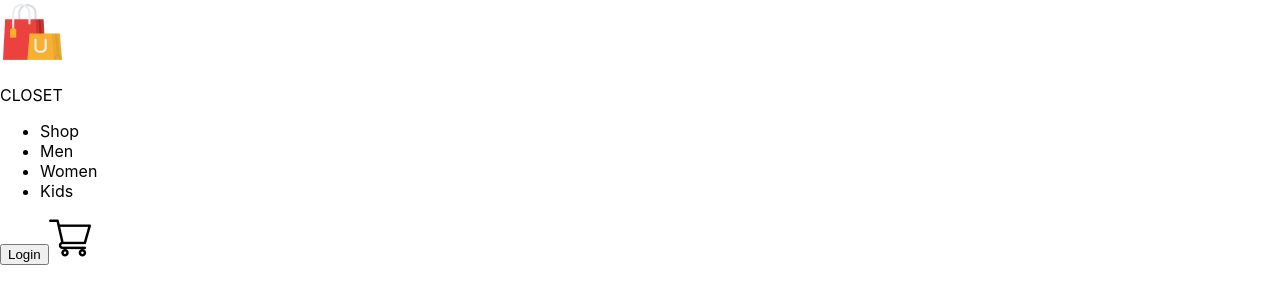
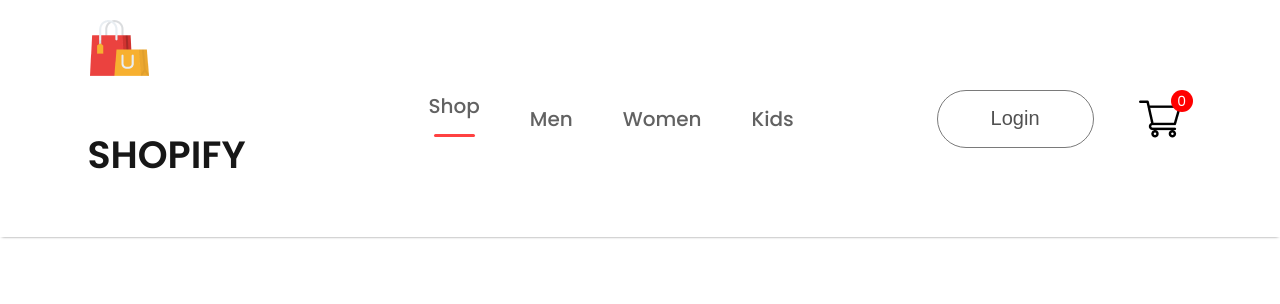
Before and after one commit to OliE99/E-Commerce-Web-App, a React (Create React App) app in the folder front-end/: page / in a window 1280 px wide. Shown: the top 304 px of the page. Built offline with nearby package versions, Linux system fonts and the light colour scheme.

Commit message:
Added Navbar

```diff
--- a/front-end/public/index.html
+++ b/front-end/public/index.html
@@ -10,6 +10,9 @@
       content="Web site created using create-react-app"
     />
     <link rel="apple-touch-icon" href="%PUBLIC_URL%/logo192.png" />
+    <link rel="preconnect" href="https://fonts.googleapis.com">
+    <link rel="preconnect" href="https://fonts.gstatic.com" crossorigin>
+    <link href="https://fonts.googleapis.com/css2?family=Poppins:ital,wght@0,100;0,200;0,300;0,400;0,500;0,600;0,700;0,800;0,900;1,100;1,200;1,300;1,400;1,500;1,600;1,700;1,800;1,900&display=swap" rel="stylesheet">
     <!--
       manifest.json provides metadata used when your web app is installed on a
       user's mobile device or desktop. See https://developers.google.com/web/fundamentals/web-app-manifest/
--- a/front-end/src/Components/Navbar/Navbar.css
+++ b/front-end/src/Components/Navbar/Navbar.css
@@ -0,0 +1,82 @@
+.navbar {
+    display: flex;
+    justify-content: space-around;
+    padding: 16px;
+    box-shadow: 0 1px 3px -2px black;
+}
+
+.nav_logo {
+    display: flex;
+    align-items: center;
+    gap: 10px;
+}
+
+.nav-logo p{
+    color: #171717;
+    font-size: 38px;
+    font-weight: 600;
+}
+
+.nav-menu{
+    display: flex;
+    align-items: center;
+    list-style: none;
+    gap: 50px;
+    color: #626262;
+    font-size: 20px;
+    font-weight: 500;
+}
+
+.nav-menu li{
+    display: flex;
+    flex-direction: column;
+    align-items: center;
+    justify-content: center;
+    gap: 3px;
+    cursor: pointer;
+}
+
+.nav-menu hr{
+    border: none;
+    width: 80%;
+    height: 3px;
+    border-radius: 10px;
+    background: #FF4141;
+}
+
+.nav-login-cart{
+    display: flex;
+    align-items: center;
+    gap: 45px;
+}
+
+.nav-login-cart button{
+    width: 157px;
+    height: 58px;
+    outline: none;
+    border: 1px solid #7a7a7a;
+    border-radius: 75px;
+    color: #515151;
+    font-size: 20px;
+    font-weight: 500;
+    background: white;
+    cursor: pointer;
+}
+
+.nav-login-cart button:active{
+    background: #f3f3f3;
+}
+
+.nav-cart-count{
+    width: 22px;
+    height: 22px;
+    display: flex;
+    justify-content: center;
+    align-items: center;
+    margin-top: -35px;
+    margin-left: -55px;
+    border-radius: 11px;
+    font-size: 14px;
+    background: red;
+    color: white;
+}
--- a/front-end/src/Components/Navbar/Navbar.jsx
+++ b/front-end/src/Components/Navbar/Navbar.jsx
@@ -1,28 +1,32 @@
-import React from 'react';
+import React, { useState } from 'react';
 import './Navbar.css';
 
 import logo from '../Assets/logo.png'
 import cart_icon from '../Assets/cart_icon.png'
 
 const Navbar = () => {
+
+    const [menu, setMenu] = useState("shop");
+
     return (
         <div className='navbar'>
-            <div className='nav-logo'>
-                <img src={logo} alt="logo" />
-                <p>CLOSET</p>
+            <div className="nav-logo">
+                <img src={logo} alt="" />
+                <p>SHOPIFY</p>
             </div>
             <ul className="nav-menu">
-                <li>Shop</li>
-                <li>Men</li>
-                <li>Women</li>
-                <li>Kids</li>
+                <li onClick={()=>{setMenu("shop")}}>Shop{menu==="shop"?<hr/>:<></>}</li>
+                <li onClick={()=>{setMenu("mens")}}>Men{menu==="mens"?<hr/>:<></>}</li>
+                <li onClick={()=>{setMenu("womens")}}>Women{menu==="womens"?<hr/>:<></>}</li>
+                <li onClick={()=>{setMenu("kids")}}>Kids{menu==="kids"?<hr/>:<></>}</li>
             </ul>
             <div className="nav-login-cart">
                 <button>Login</button>
-                <img src={cart_icon} alt="cart_icon" />
+                <img src={cart_icon} alt="" />
+                <div className="nav-cart-count">0</div>
             </div>
         </div>
-    )
-}
+    );
+};
 
 export default Navbar;
--- a/front-end/src/index.css
+++ b/front-end/src/index.css
@@ -5,6 +5,7 @@
     sans-serif;
   -webkit-font-smoothing: antialiased;
   -moz-osx-font-smoothing: grayscale;
+  font-family: 'poppins';
 }
 
 code {
```
